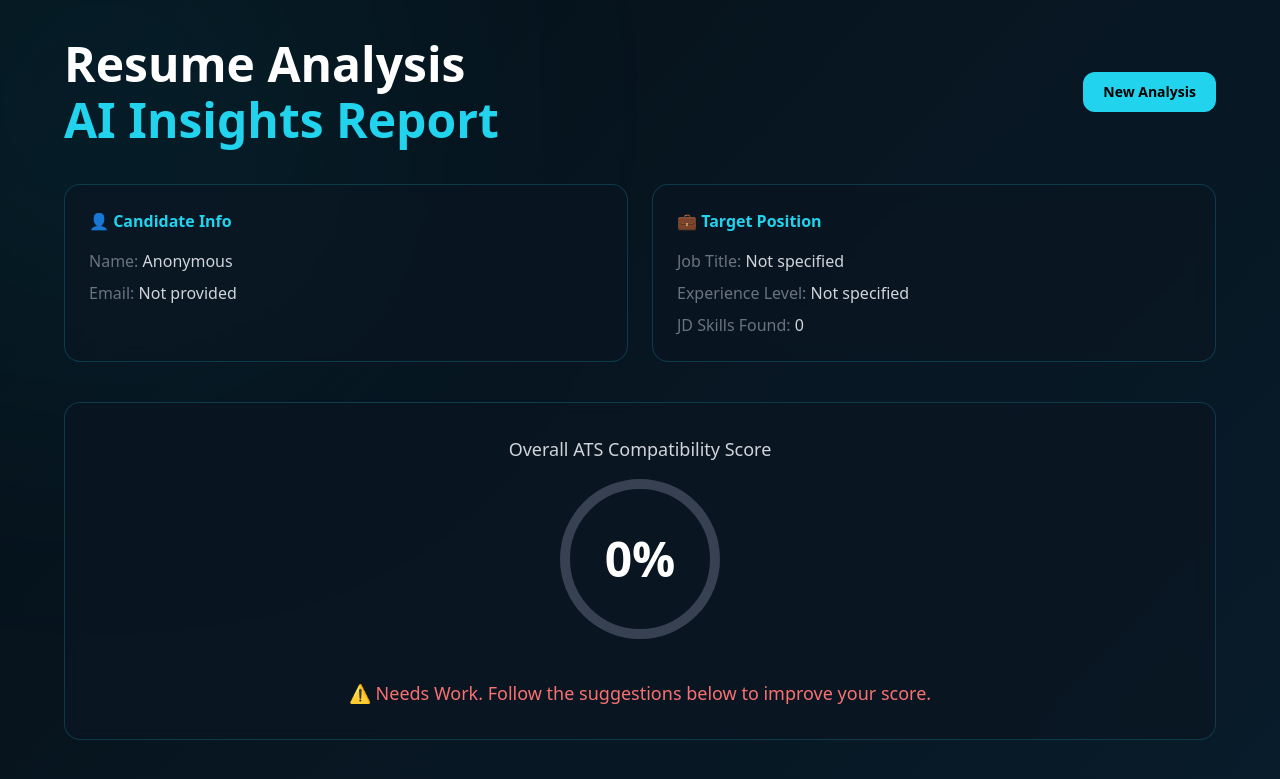
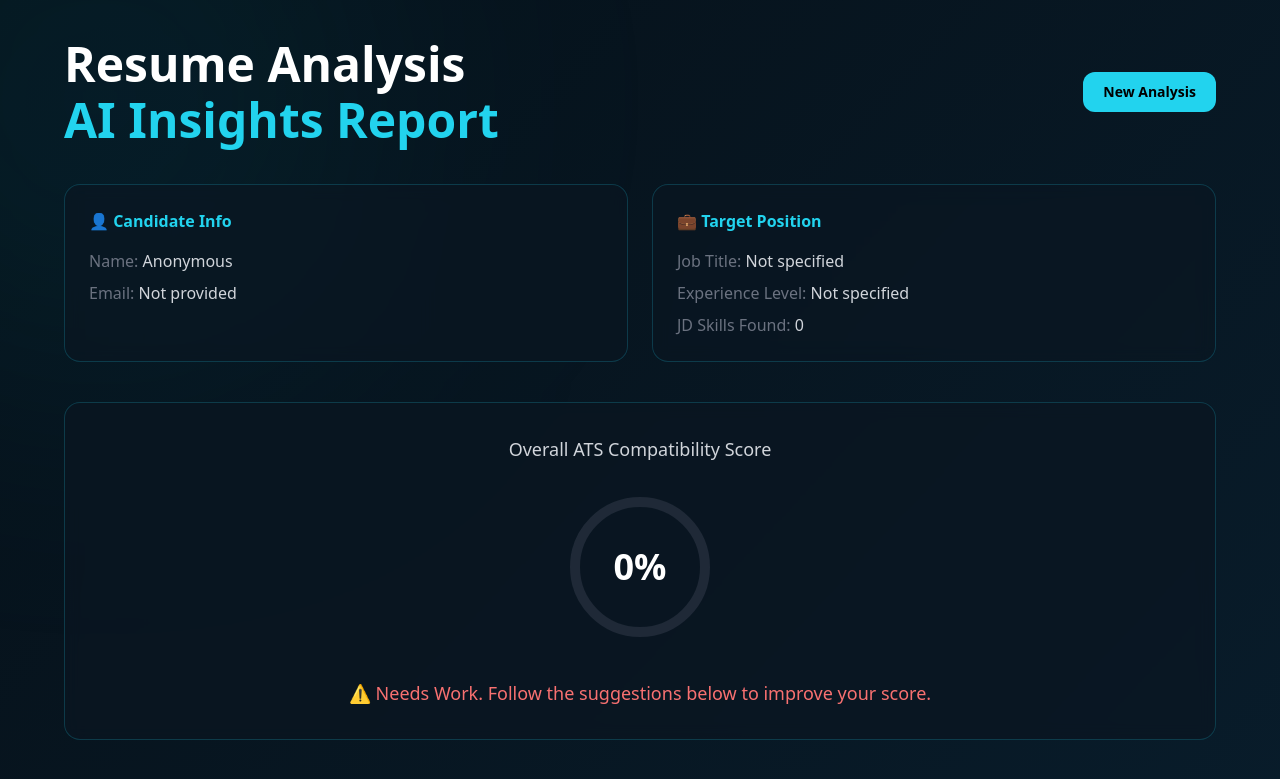
Before and after one commit to anaskhan08274-alt/bhostpandayash, a React (Create React App) app: page /result in a window 1280 px wide. Shown: the top 779 px of the page. Built offline with nearby package versions, Linux system fonts and the light colour scheme.

Commit message:
first commit

```diff
--- a/src/pages/AnalyzePage.js
+++ b/src/pages/AnalyzePage.js
@@ -31,7 +31,6 @@ export default function UploadPage() {
       alert("Please enter a job description for accurate analysis");
       return;
     }
-
     setLoading(true);
 
     const data = new FormData();
@@ -63,16 +62,22 @@ export default function UploadPage() {
      if (result.score !== undefined) {
   navigate("/result", {
     state: {
-    ...result,
+      score: result.score,
+      keywordScore: result.keywordScore,
+      formatScore: result.formatScore,
+      contentScore: result.contentScore,
+      skills: result.skills,
+      missingSkills: result.missingSkills,
+      suggestions: result.suggestions,
 
-    // 👇 FORM DATA ADD KARO
       name: formData.userName,
       email: formData.userEmail,
       jobTitle: formData.jobTitle,
       experience: formData.experience
     }
   });
-      } else {
+}
+       else {
         alert("Analysis failed: " + (result.message || "Unknown error"));
       }
     } catch (error) {
--- a/src/pages/ProgressRing.js
+++ b/src/pages/ProgressRing.js
@@ -1,9 +1,9 @@
 import { useEffect, useState } from "react";
 
-const ProgressRing = ({ score }) => {
+const ProgressRing = ({ score = 0 }) => {
   const [progress, setProgress] = useState(0);
 
-  const radius = 80;
+  const radius = 70;
   const stroke = 10;
   const normalizedRadius = radius - stroke / 2;
   const circumference = normalizedRadius * 2 * Math.PI;
@@ -13,12 +13,14 @@ const ProgressRing = ({ score }) => {
 
     const interval = setInterval(() => {
       current += 1;
+
       if (current >= score) {
         current = score;
         clearInterval(interval);
       }
+
       setProgress(current);
-    }, 15);
+    }, 20);
 
     return () => clearInterval(interval);
   }, [score]);
@@ -27,11 +29,16 @@ const ProgressRing = ({ score }) => {
     circumference - (progress / 100) * circumference;
 
   return (
-    <div className="relative w-40 h-40 mx-auto mb-6">
-      <svg height={radius * 2} width={radius * 2}>
-        {/* Background */}
+    <div className="relative flex items-center justify-center w-44 h-44">
+
+      <svg
+        height={radius * 2}
+        width={radius * 2}
+        className="-rotate-90"
+      >
+        {/* Background Circle */}
         <circle
-          stroke="#374151"
+          stroke="#1f2937"
           fill="transparent"
           strokeWidth={stroke}
           r={normalizedRadius}
@@ -39,9 +46,15 @@ const ProgressRing = ({ score }) => {
           cy={radius}
         />
 
-        {/* Progress */}
+        {/* Progress Circle */}
         <circle
-          stroke={score > 75 ? "#22c55e" : score > 50 ? "#facc15" : "#ef4444"}
+          stroke={
+            score >= 80
+              ? "#22c55e"
+              : score >= 60
+              ? "#facc15"
+              : "#ef4444"
+          }
           fill="transparent"
           strokeWidth={stroke}
           strokeLinecap="round"
@@ -50,12 +63,14 @@ const ProgressRing = ({ score }) => {
           r={normalizedRadius}
           cx={radius}
           cy={radius}
-          style={{ transition: "stroke-dashoffset 0.2s ease" }}
+          style={{
+            transition: "stroke-dashoffset 0.3s ease",
+          }}
         />
       </svg>
 
-      {/* Center text */}
-      <div className="absolute inset-0 flex items-center justify-center text-5xl font-bold">
+      {/* Score Text */}
+      <div className="absolute text-4xl font-bold text-white">
         {progress}%
       </div>
     </div>
--- a/src/pages/Result.js
+++ b/src/pages/Result.js
@@ -1,17 +1,16 @@
 import { Link, useLocation } from "react-router-dom";
 import ProgressRing from "./ProgressRing";
+
 
 const Result = () => {
   const { state } = useLocation();
   const data = state || {};
-
-
   const isError = data.error || data.score === undefined;
   const score = Number(data.score ?? 0);
   const keywordScore = Number(data.keywordScore ?? 0);
   const formatScore = Number(data.formatScore ?? 0);
   const contentScore = Number(data.contentScore ?? 0);
-
+console.log("SCORE:", score);
   const skills = data.skills || data.matchedSkills || [];
   const missingSkills = data.missingSkills || [];
   const suggestions = data.suggestions || [];
@@ -94,9 +93,10 @@ const Result = () => {
           <h2 className="text-gray-300 mb-4 text-lg">
             Overall ATS Compatibility Score
           </h2>
-          <div className="flex justify-center mb-4">
-            <ProgressRing score={score} />
-          </div>
+
+         <div className="flex justify-center items-center mb-6">
+  <ProgressRing score={score} />
+</div>
           <p className={`text-lg font-medium ${getScoreColor(score)}`}>
             {score >= 80
               ? "🌟 Excellent! Your resume is highly optimized for this role."
```
Lines whose indentation alone changed are shown as unchanged.
